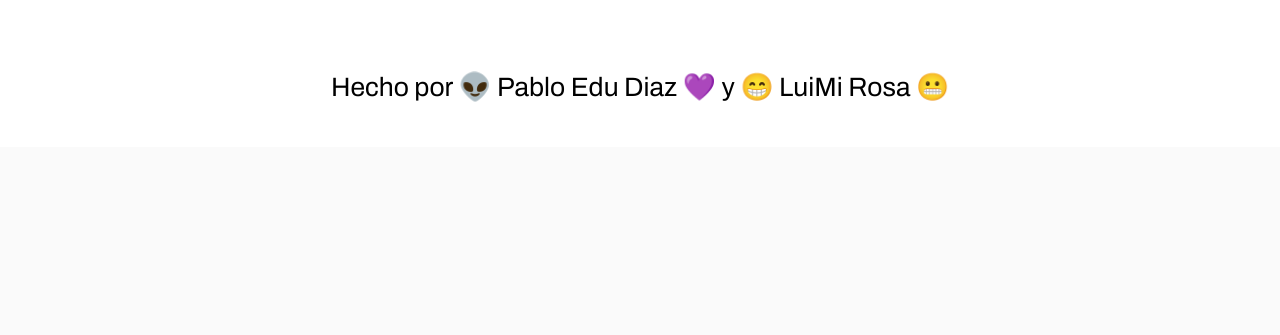
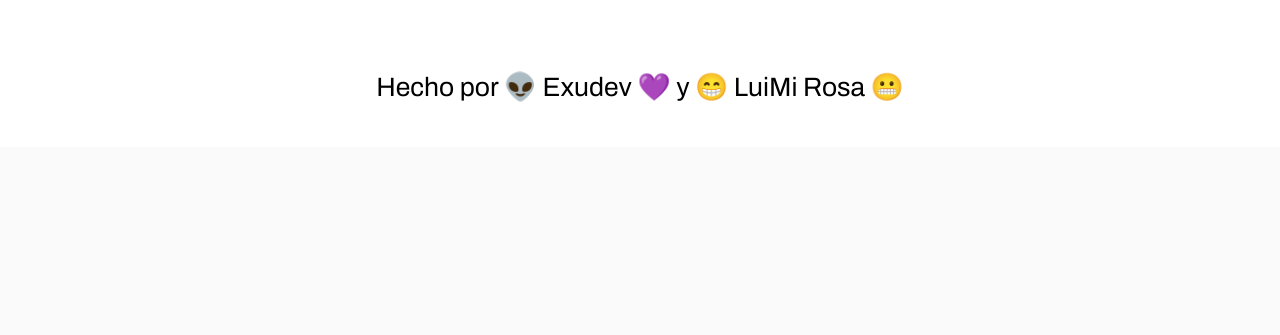
Before and after one commit to Exudev/CartasLocas, a plain HTML site: page index.html in a window 1280 px wide. Shown: the part 465-800 px from the top of the page. Drawn offline with nearby package versions, Linux system fonts and the light colour scheme.

Commit message:
Update index.html

```diff
--- a/index.html
+++ b/index.html
@@ -31,7 +31,7 @@
        <h6 id="expo"> asssssssssssssssssssssssssss  </h6>
 
        <h4>Juego de Pablo Corp</h4>
-      <h5>Hecho por 👽 Pablo Edu Diaz 💜  y 😁 LuiMi Rosa 😬</h5>
+      <h5>Hecho por 👽 Exudev 💜  y 😁 LuiMi Rosa 😬</h5>
     </div>
     <header class="cabecera">
       <div class="contadores">
```
